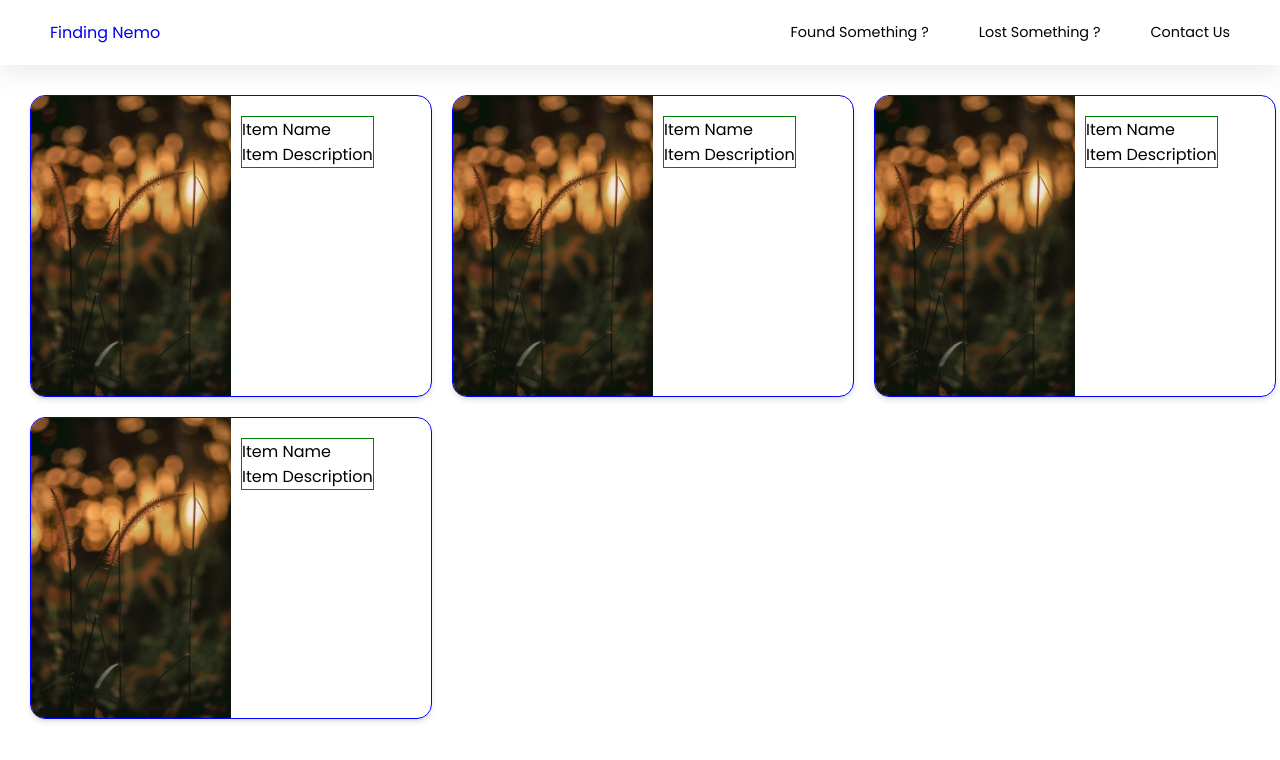
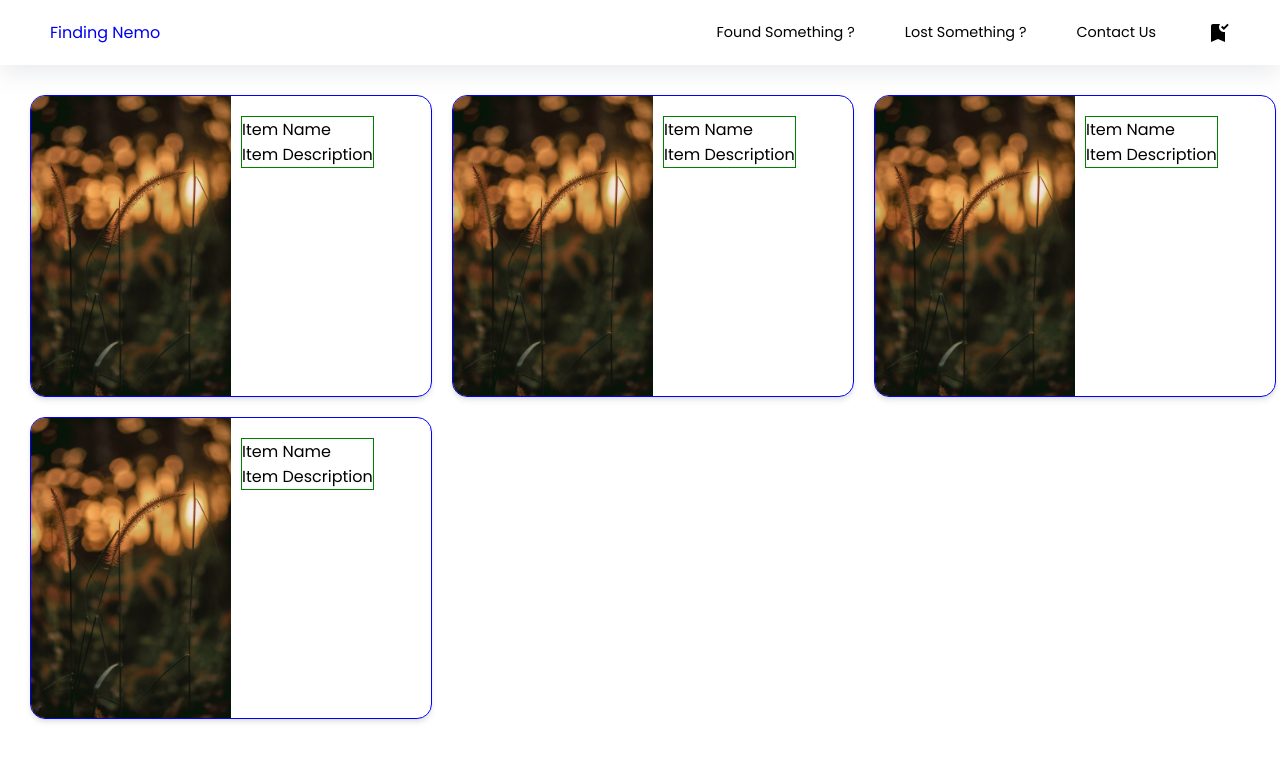
Before and after one commit to Upasana0710/finding_nemo, a React (Create React App) app: page /Lostitems in a window 1280 px wide. Shown: the top 760 px of the page. Built offline with nearby package versions, Linux system fonts and the light colour scheme.

Commit message:
Added Claimed items option

```diff
--- a/src/Components/NavBar.jsx
+++ b/src/Components/NavBar.jsx
@@ -1,6 +1,7 @@
 import React from "react";
 import "../styles/NavBar.css";
 import { Link } from "react-router-dom";
+import BookmarkAddedIcon from '@mui/icons-material/BookmarkAdded';
 
 const NavBar = (props) => {
   return (
@@ -38,6 +39,7 @@ const NavBar = (props) => {
         >
           {props.data.dos}
         </div>
+        <BookmarkAddedIcon className="color-blue cursor-pointer"/>
       </div>
     </div>
   );
--- a/src/pages/LostPage.jsx
+++ b/src/pages/LostPage.jsx
@@ -10,7 +10,7 @@ const LostPage = () => {
     title: "Finding Nemo",
     uno: "Lost Something ?",
     dos: "Contact Us",
-    tres:"Found Something ?"
+    tres:"Found Something ?",
   };
   const [lostState, setLostState] = useState(false);
   const updateItemLost = () => {
```
Also changed, not shown: src/pages/ClaimedItems.jsx (added, +11 -0 lines).
